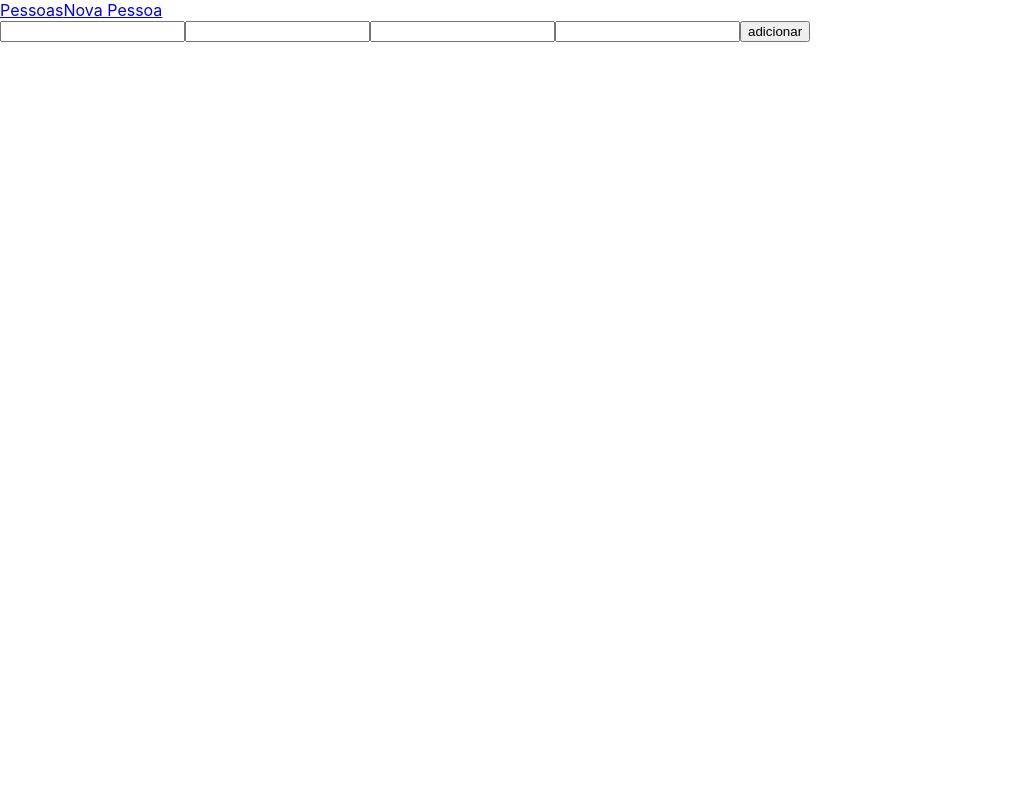
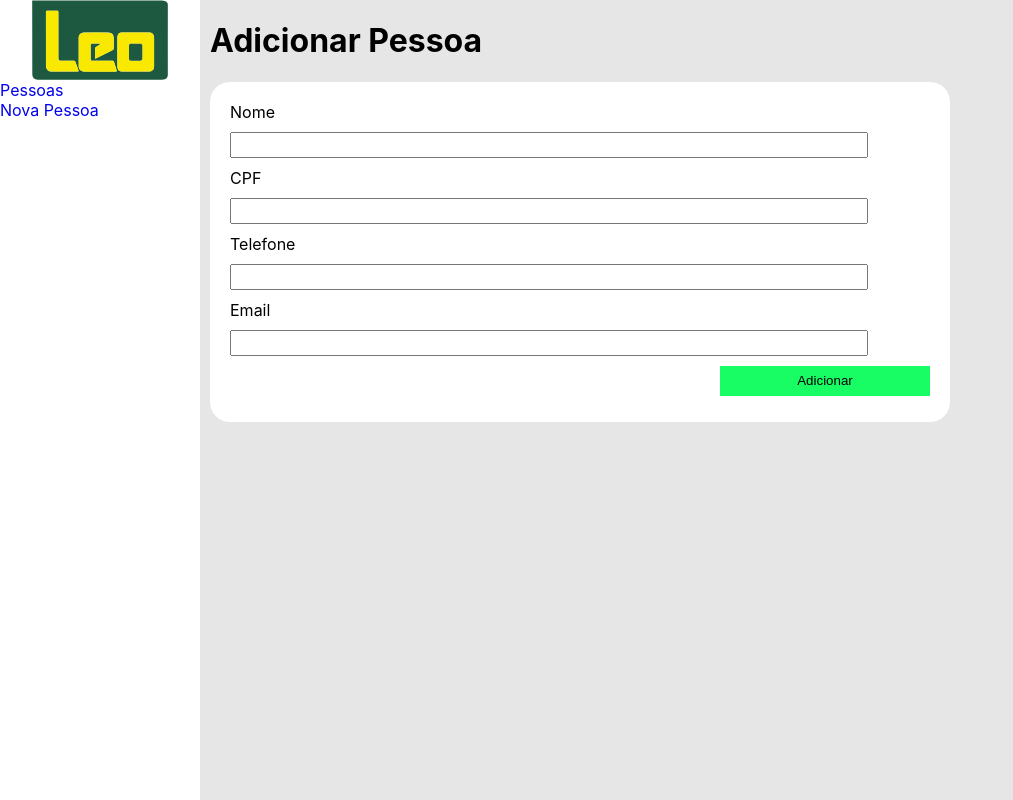
Before and after one commit to DevDaniloFerrari/desafio-frontend-leo-madeiras, a React (Create React App) app: page /addPeople in a window 1280 px wide. Shown: the whole page, without its empty margins (0-1013 px from the left). Built offline with nearby package versions, Linux system fonts and the light colour scheme.

Commit message:
colocando styled components

```diff
--- a/package.json
+++ b/package.json
@@ -12,6 +12,7 @@
     "react-input-mask": "^2.0.4",
     "react-router-dom": "^5.3.0",
     "react-scripts": "4.0.3",
+    "styled-components": "^5.3.1",
     "web-vitals": "^1.0.1"
   },
   "scripts": {
--- a/src/App.js
+++ b/src/App.js
@@ -1,22 +1,15 @@
 import './App.css';
 import { BrowserRouter as Router } from 'react-router-dom'
 import SideMenu from './shared/components/SideMenu';
-import { Switch, Route } from 'react-router-dom';
-import PeopleList from './pages/PeopleList'
-import PersonForm from './pages/PersonForm'
+import Content from './shared/components/Content';
 
 function App() {
   return (
     <Router>
-      <SideMenu />
-      <Switch>
-        <Route path="/people">
-          <PeopleList />
-        </Route>
-        <Route path="/addPeople">
-          <PersonForm />
-        </Route>
-      </Switch>
+      <div style={{ display: 'flex' }}>
+        <SideMenu />
+        <Content />
+      </div>
     </Router>
   );
 }
--- a/src/pages/PeopleList/index.jsx
+++ b/src/pages/PeopleList/index.jsx
@@ -16,6 +16,7 @@ export default function PeopleList() {
 
     return (
         <div>
+            <h1>Lista de Pessoas</h1>
             {people.map(person => {
                 return (
                     <>
--- a/src/pages/PersonForm/index.jsx
+++ b/src/pages/PersonForm/index.jsx
@@ -2,6 +2,7 @@ import React from 'react'
 import { addPerson } from '../../shared/services/people.service'
 import { useForm } from "react-hook-form";
 import InputMask from 'react-input-mask';
+import styled from 'styled-components';
 
 export default function PersonForm() {
     const { register, handleSubmit, reset } = useForm();
@@ -13,15 +14,47 @@ export default function PersonForm() {
 
     return (
         <div>
-            <input type="text" {...register("nome", { required: true })} />
-            <InputMask mask="999.999.999-99" {...register("cpf", { required: true })}>
-                {(inputProps) => <input {...inputProps} type="text" disableUnderline />}
-            </InputMask>
-            <InputMask mask="(99) 9 9999-9999" {...register("telefone", { required: true })}>
-                {(inputProps) => <input {...inputProps} type="tel" disableUnderline />}
-            </InputMask>
-            <input type="email" {...register("email", { required: true })} />
-            <button onClick={handleSubmit(onSubmit)}>adicionar</button>
+            <h1>Adicionar Pessoa</h1>
+            <Form>
+                <label>Nome</label>
+                <Input type="text" {...register("nome", { required: true })} />
+                <label>CPF</label>
+                <InputMask mask="999.999.999-99" {...register("cpf", { required: true })}>
+                    {(inputProps) => <Input {...inputProps} type="text" disableUnderline />}
+                </InputMask>
+                <label>Telefone</label>
+                <InputMask mask="(99) 9 9999-9999" {...register("telefone", { required: true })}>
+                    {(inputProps) => <Input {...inputProps} type="tel" disableUnderline />}
+                </InputMask>
+                <label>Email</label>
+                <Input type="email" {...register("email", { required: true })} />
+                <SubmitButton onClick={handleSubmit(onSubmit)}>Adicionar</SubmitButton>
+            </Form>
         </div>
     )
 }
+
+const Form = styled.div`
+    display: flex;
+    flex-direction: column;
+    gap: 10px;
+    background-color: white;
+    width: 700px;
+    height: 300px;
+    border-radius: 20px;
+    padding: 20px;
+`
+
+const Input = styled.input`
+    height: 20px;
+    width: 90%;
+`
+
+const SubmitButton = styled.button`
+    width: 30%;
+    height: 30px;
+    align-self: flex-end;
+    background: #18fd64;
+    border: none;
+    cursor: pointer;
+`
--- /dev/null
+++ b/src/shared/components/Content.jsx
@@ -0,0 +1,28 @@
+import React from 'react'
+import { Switch, Route } from 'react-router-dom'
+import PeopleList from '../../pages/PeopleList'
+import PersonForm from '../../pages/PersonForm'
+import styled from 'styled-components'
+
+export default function Content() {
+    return (
+        <Switch>
+            <Container>
+                <Route path="/people">
+                    <PeopleList />
+                </Route>
+                <Route path="/addPeople">
+                    <PersonForm />
+                </Route>
+            </Container>
+        </Switch>
+    )
+}
+
+const Container = styled.div`
+    display: flex;
+    background: #e6e6e6;
+    flex: 1;
+    height: 100vh;
+    padding-left: 10px;
+`
--- a/src/shared/components/SideMenu.jsx
+++ b/src/shared/components/SideMenu.jsx
@@ -1,11 +1,30 @@
 import React from 'react'
 import { Link } from 'react-router-dom'
+import styled from 'styled-components'
+import logo from '../../assets/logo-leo.svg'
 
 export default function SideMenu() {
     return (
-        <div>
-            <Link to="/people">Pessoas</Link>
-            <Link to="/addPeople">Nova Pessoa</Link>
-        </div>
+        <Menu>
+            <LogoLeo />
+            <Item to="/people">Pessoas</Item>
+            <Item to="/addPeople">Nova Pessoa</Item>
+        </Menu>
     )
 }
+
+const Menu = styled.div`
+    display: flex;
+    flex-direction: column;
+    width: 200px;
+`
+
+const Item = styled(Link)`
+    text-decoration: none;
+`
+
+const LogoLeo = styled.img.attrs({
+    src: logo
+})`
+    height: 80px;
+`
```
Also changed, not shown: src/assets/logo-leo.svg (added), 1 other file (tests, documents, lock files or other folders).
